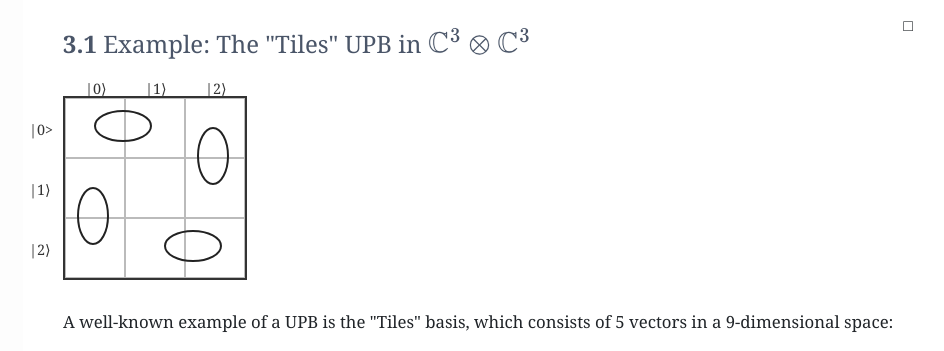
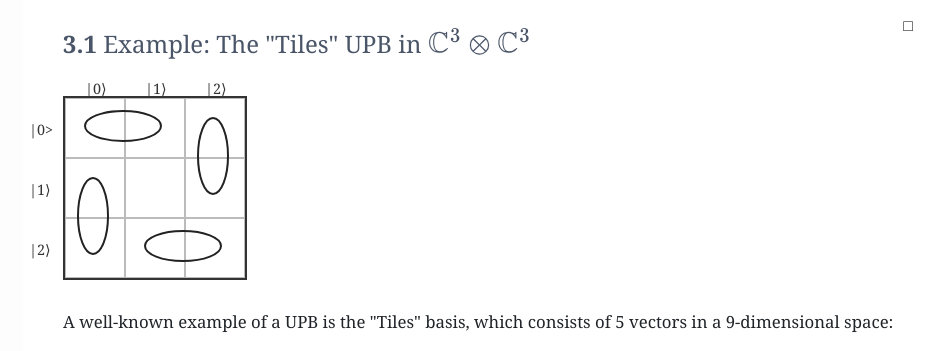
Before and after one commit to rnkarmakar/rnkarmakar.github.io, a Jekyll site: the page assets/html/tensor-norms-quantum-entanglement-2.html, which Jekyll copies as it is, in a window 1280 px wide. Shown: the part 4796-5147 px from the top of the page, without its empty margins (152-1096 px from the left). Built offline with Jekyll 4.4.1, drawn with Linux system fonts in a browser that asks for light colours.

Commit message:
adjusted ellipses

```diff
--- a/assets/html/tensor-norms-quantum-entanglement-2.html
+++ b/assets/html/tensor-norms-quantum-entanglement-2.html
@@ -428,10 +428,10 @@
               </div>
               <!-- SVG ellipses for the ovals -->
               <svg class="tiles-ellipses" width="180" height="180">
-                <ellipse cx="60" cy="30" rx="28" ry="15" class="ellipse1"/>
-                <ellipse cx="130" cy="150" rx="28" ry="15" class="ellipse2"/>
-                <ellipse cx="150" cy="60" rx="15" ry="28" class="ellipse3"/>
-                <ellipse cx="30" cy="120" rx="15" ry="28" class="ellipse4"/>
+                <ellipse cx="60" cy="30" rx="38" ry="15" class="ellipse1"/>
+                <ellipse cx="120" cy="150" rx="38" ry="15" class="ellipse2"/>
+                <ellipse cx="150" cy="60" rx="15" ry="38" class="ellipse3"/>
+                <ellipse cx="30" cy="120" rx="15" ry="38" class="ellipse4"/>
               </svg>
             </div>
             <p>A well-known example of a UPB is the "Tiles" basis, which consists of 5 vectors in a 9-dimensional space:</p>
```
